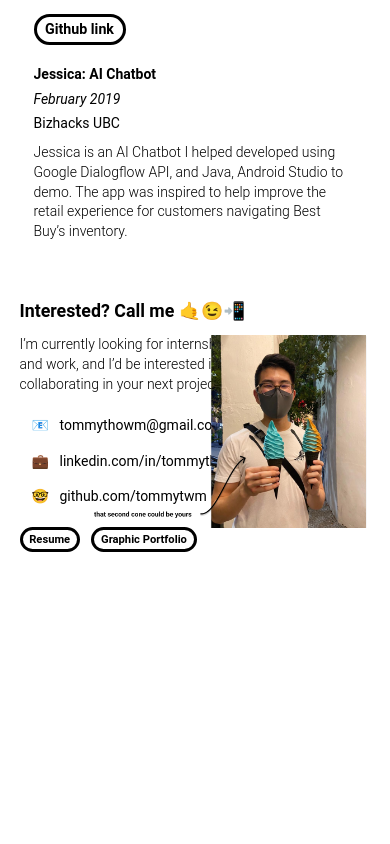
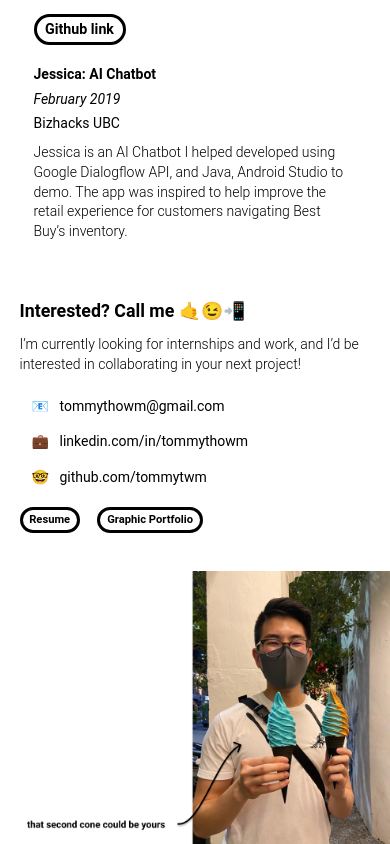
Before and after one commit to tommytwm/tommytwm.github.io, a React (Create React App) app: page / in a window 390 px wide. Shown: the part 4647-5491 px from the top of the page. Before the commit the page ends 5199 px from the top, so only its background shows below. Built offline with nearby package versions, Linux system fonts and the light colour scheme.

Commit message:
made contacts footer responsive

```diff
--- a/src/components/contacts/Contacts.css
+++ b/src/components/contacts/Contacts.css
@@ -45,7 +45,19 @@ ul > li:nth-child(3) {
 }
 
 @media only screen and (max-width: 768px) {
+
     .Row-2 {
+        width: 100%;
         font-size: 14px;
+        display: block;
+    }
+
+    .footer-image {
+        position: relative;
+        margin-top: 10%;
+        width: 110%;
+        left: 2%;
+        right: 0;
+        bottom: -6px;
     }
 }
--- a/src/components/contacts/Contacts.js
+++ b/src/components/contacts/Contacts.js
@@ -14,7 +14,7 @@ function Contacts() {
                 </h2>
             </div>
             <div className="Row-2">
-                <div>
+                <div className="Contacts-text">
                         I’m currently looking for internships and work, and I’d be interested in collaborating in your next project!
                     <ul className="Contacts-list">
                         <li>
```
